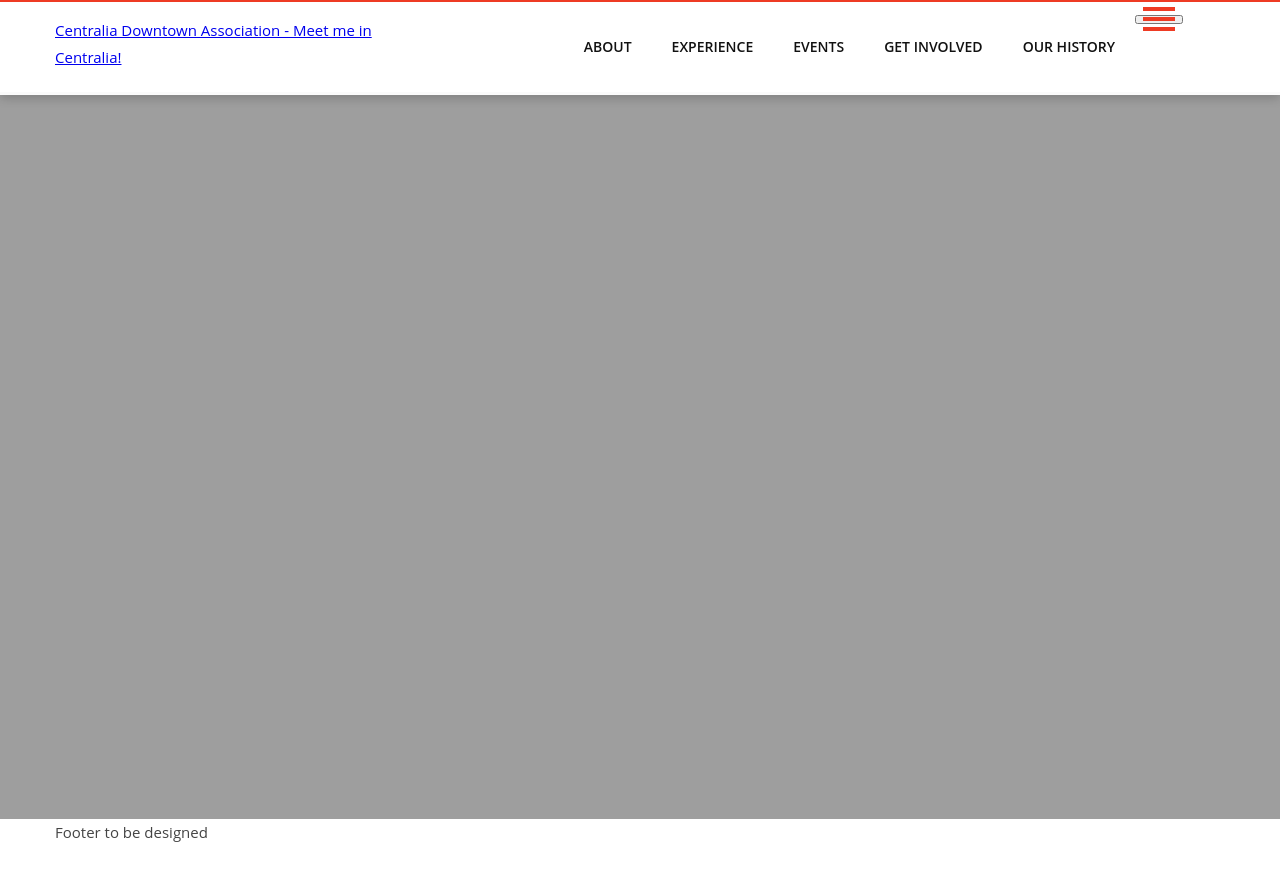
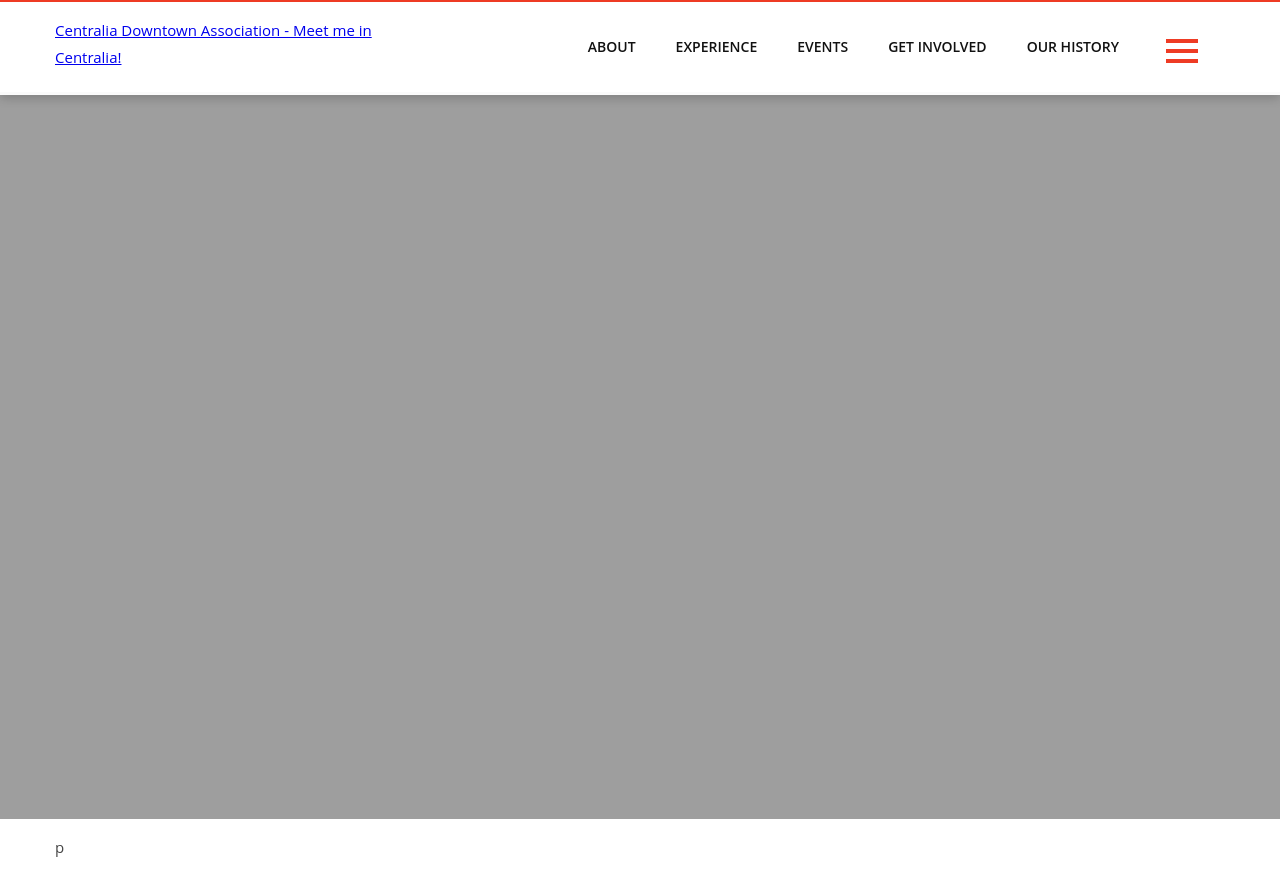
Before and after one commit to trallspnw/cda-website, a Jekyll site: the page built from index.html, in a window 1280 px wide and 900 px high. Shown: the top 896 px of the window. Built offline with Jekyll 4.4.1, drawn with Linux system fonts in a browser that asks for light colours.

Commit message:
Responsive nav

```diff
--- a/_includes/collapsed_nav.html
+++ b/_includes/collapsed_nav.html
@@ -1,7 +1,5 @@
-<div class="collapsed_menu">
-    <div class="collapsed_menu_container">
-        <ul class="collapsed_items">
-            <!-- Items to be moved here depending on view width -->
-        </ul>
+<div class="collapsed_nav">
+    <div class="collapsed_nav-container">
+        {% include nav_menu.html %}
     </div>
 </div>
--- a/_includes/nav.html
+++ b/_includes/nav.html
@@ -1,6 +1,3 @@
-{% assign page_labels = page.url | split: '/' %}
-{% assign pages = site.page-content | where: 'type', 'page' %}
-
 <div class="nav">
     <div class="nav-container">
         <div class="nav-home">
@@ -8,41 +5,7 @@
                 {{ site.title }}
             </a>
         </div>
-        <div class="nav-menu">
-            <ul class="nav-items">
-                {% for nav_page in pages %}
-                    {% assign nav_labels = nav_page.url | split: '/' %}
-                    {% if nav_labels.size == 2 %}
-                        {% assign tab = nav_labels[1] %}
-                        <li
-                            class="nav-item
-                                {% if page_labels[1] == tab %}
-                                    active-item
-                                {% endif %}
-                            "
-                        >
-                            <a class="nav-link" href="{{site.baseurl}}{{ nav_page.url }}">{{ nav_page.title }}</a>
-                            <ul class="nav-sub-items">
-                                {% for nested_page in pages %}
-                                    {% assign nested_labels = nested_page.url | split: '/' %}
-                                    {% if nested_labels[1] == tab and nested_labels.size == 3 %}
-                                        <li
-                                            class="nav-sub-item
-                                                {% if page_labels == nested_labels %}
-                                                    active-sub-item
-                                                {% endif %}
-                                            "
-                                        >
-                                            <a class="nav-sub-link" href="{{site.baseurl}}{{ nested_page.url }}">{{ nested_page.title }}</a>
-                                        </li>
-                                    {% endif %}
-                                {% endfor %}
-                            </ul>
-                        </li>
-                    {% endif %}
-                {% endfor %}
-            </ul>
-        </div>
+        {% include nav_menu.html %}
         <div class="nav-hamburger">
             <button type="button" id="hamburger-toggle">
                 <span class="icon-bar"></span>
--- /dev/null
+++ b/_includes/nav_menu.html
@@ -0,0 +1,38 @@
+{% assign page_labels = page.url | split: '/' %}
+{% assign pages = site.page-content | where: 'type', 'page' %}
+
+<div class="nav-menu">
+    <ul class="nav-items">
+        {% for nav_page in pages %}
+            {% assign nav_labels = nav_page.url | split: '/' %}
+            {% if nav_labels.size == 2 %}
+                {% assign tab = nav_labels[1] %}
+                <li
+                    class="nav-item
+                        {% if page_labels[1] == tab %}
+                            active-item
+                        {% endif %}
+                    "
+                >
+                    <a class="nav-link" href="{{site.baseurl}}{{ nav_page.url }}">{{ nav_page.title }}</a>
+                    <ul class="nav-sub-items">
+                        {% for nested_page in pages %}
+                            {% assign nested_labels = nested_page.url | split: '/' %}
+                            {% if nested_labels[1] == tab and nested_labels.size == 3 %}
+                                <li
+                                    class="nav-sub-item
+                                        {% if page_labels == nested_labels %}
+                                            active-sub-item
+                                        {% endif %}
+                                    "
+                                >
+                                    <a class="nav-sub-link" href="{{site.baseurl}}{{ nested_page.url }}">{{ nested_page.title }}</a>
+                                </li>
+                            {% endif %}
+                        {% endfor %}
+                    </ul>
+                </li>
+            {% endif %}
+        {% endfor %}
+    </ul>
+</div>
--- a/_sass/_header.scss
+++ b/_sass/_header.scss
@@ -1,6 +1,4 @@
 .header-container {
-    display: grid;
-    grid-template-columns: 1fr;
     position: fixed;
     left: 0;
     width: 100%;
--- a/_sass/_hero.scss
+++ b/_sass/_hero.scss
@@ -2,7 +2,7 @@
 
 .hero-container {
     position: absolute;
-    width: 100%;
+    width: 100.1%;
     height: $hero-height;
     max-width: 2000px;
     left: 50%;
--- a/_sass/_nav.scss
+++ b/_sass/_nav.scss
@@ -17,28 +17,43 @@
 }
 
 .nav-container {
-    display: grid;
-    grid-template-columns: 30% auto 90px;
     max-width: $max-width;
     padding: 0 8px;
     margin: 0 auto;
-}
+    white-space: nowrap;
+    display: flex;
 
     .nav-home {
         padding: 15px 0;
+        white-space: normal;
+        flex-basis: 30%;
+    }
+
+    .nav-menu {
+        flex: 2 2;
+        text-align: right;
+        min-width: 0;
     }
 
     .nav-items {
-    display: block;
-    float: right;
+        display: flex;
+        justify-content: flex-end;
         list-style: none;
         margin: 0;
         padding: 0;
     }
 
     .nav-item {
-    float: left;
         position: relative;
+        visibility: hidden;
+
+        &.in-nav {
+            visibility: visible;
+        }
+
+        &.in-hamburger {
+            display: none;
+        }
     }
 
     .nav-link {
@@ -66,6 +81,7 @@
         list-style: none;
         margin: 0;
         padding: 0;
+        text-align: left;
     }
 
     .nav-sub-item {
@@ -90,6 +106,29 @@
         background-color: transparent;
     }
 
+    .nav-hamburger {
+        display: inline-block;
+        text-align: center;
+        padding: 0 20px;
+        line-height: 90px;
+        flex-basis: min-content;
+
+        button {
+            outline: none;
+            background: transparent;
+            border: 1px solid transparent;
+        }
+    }
+}
+
+.collapsed_nav-container {
+    display: none;
+
+    .nav-item {
+        display: none;
+    }
+}
+
 .icon-bar {
     position: relative;
     height: 2px;
--- a/assets/scripts/nav.js
+++ b/assets/scripts/nav.js
@@ -1,11 +1,31 @@
 export class Nav {
     async start() {
-        $('.nav-item').hover(
+        this.stackNav();
+        $('.nav-container .nav-item').hover(
             function () {
                 $(this).find('.nav-sub-items').show();
             },
             function () {
                 $(this).find('.nav-sub-items').hide();
             });
+
+        $(window).on('resize', () => {
+            this.stackNav();
+        });
+    }
+
+    stackNav() {
+        const navMenuWidth = $('.nav-menu').width();
+        let spaceUsed = 0;
+        $('.nav-container .nav-item').each(function(index) {
+            $(this).removeClass('in-nav in-hamburger');
+            spaceUsed += this.offsetWidth;
+            if (spaceUsed <= navMenuWidth) {
+                $(this).addClass('in-nav');
+            } else {
+                $(this).addClass('in-hamburger');
+                // sub menu
+            }
+        })
     }
 }
--- a/index.html
+++ b/index.html
@@ -12,3 +12,16 @@
     {% include cards.html %}
 
 </div>
+
+<p>p</p>
+<p>p</p>
+<p>p</p>
+<p>p</p>
+<p>p</p>
+<p>p</p>
+<p>p</p>
+<p>p</p>
+<p>p</p>
+<p>p</p>
+<p>p</p>
+<p>p</p>
```
Lines whose indentation alone changed are shown as unchanged.
